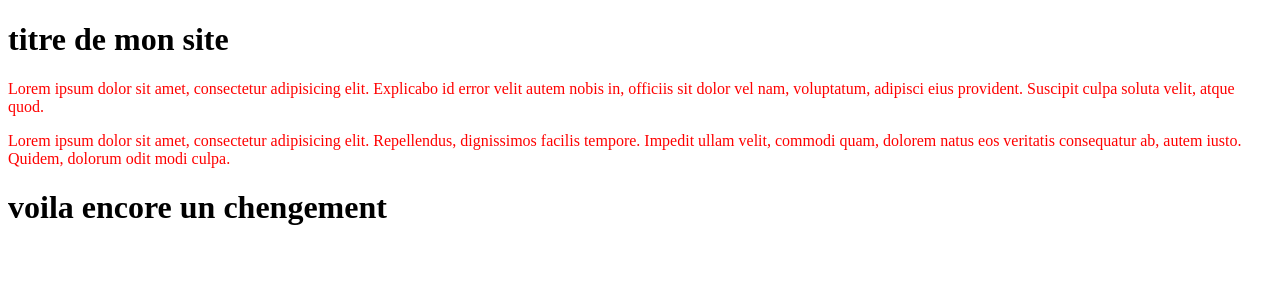
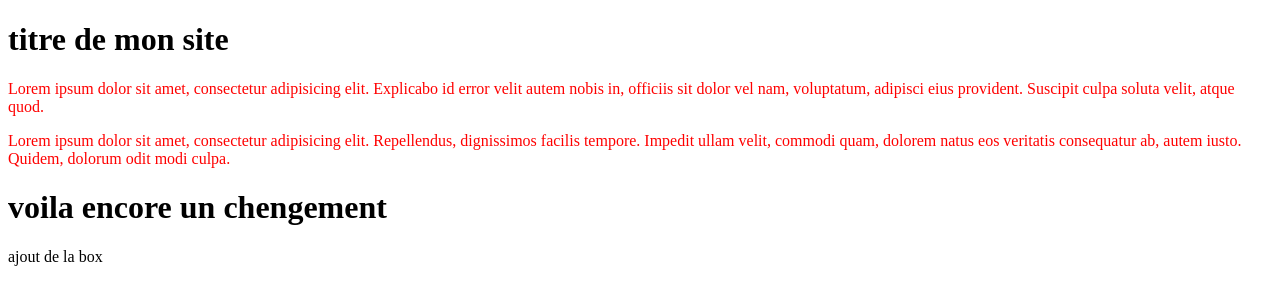
Before and after one commit to CedricBonvin/test-gitHub, a plain HTML site: page index.html in a window 1280 px wide. Drawn offline with Linux system fonts and the light colour scheme.

Commit message:
ajout de la boxe

```diff
--- a/index.html
+++ b/index.html
@@ -14,5 +14,7 @@
 
 
     <h1>voila encore un chengement</h1>
+
+    <div class="box"> ajout de la box</div>
 </body>
 </html>
```
